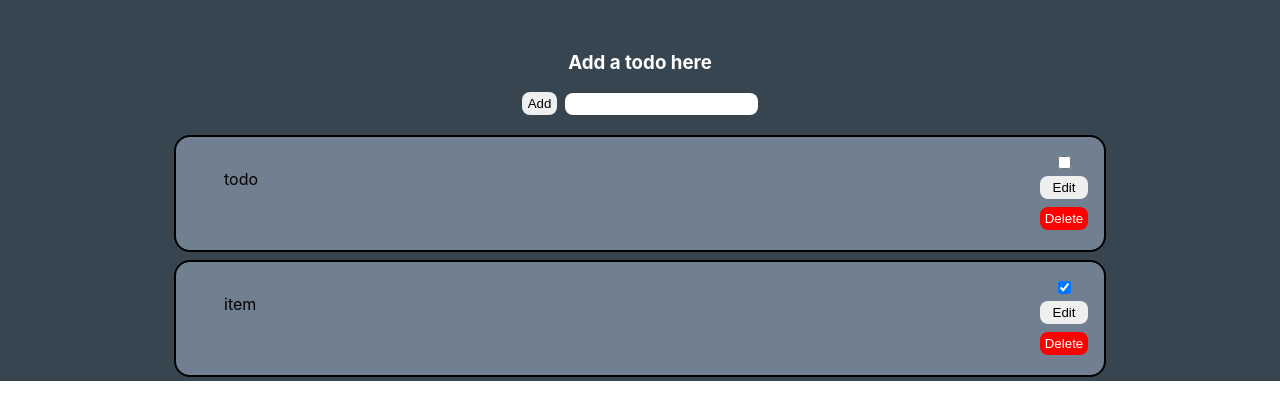
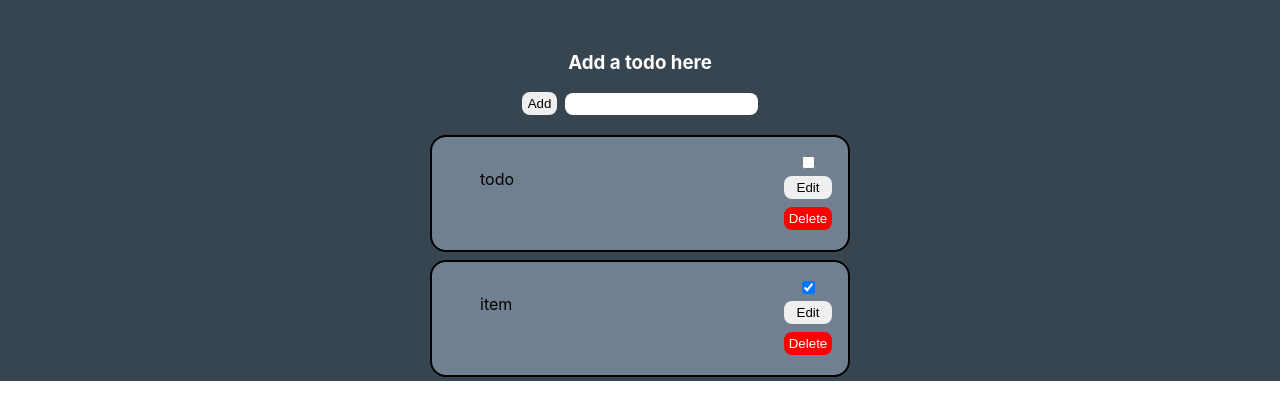
Before and after one commit to aaronrine/todo-list, a React (Create React App) app: page / in a window 1280 px wide. Shown: the top 420 px of the page. Built offline with nearby package versions, Linux system fonts and the light colour scheme.

Commit message:
style(ListItem): resized list item

```diff
--- a/src/components/ListItem/ListItem.css
+++ b/src/components/ListItem/ListItem.css
@@ -1,5 +1,5 @@
 .ListItem {
-  width: 70%;
+  width: 30%;
   padding: 1rem;
   display: flex;
   justify-content: space-between;
```
